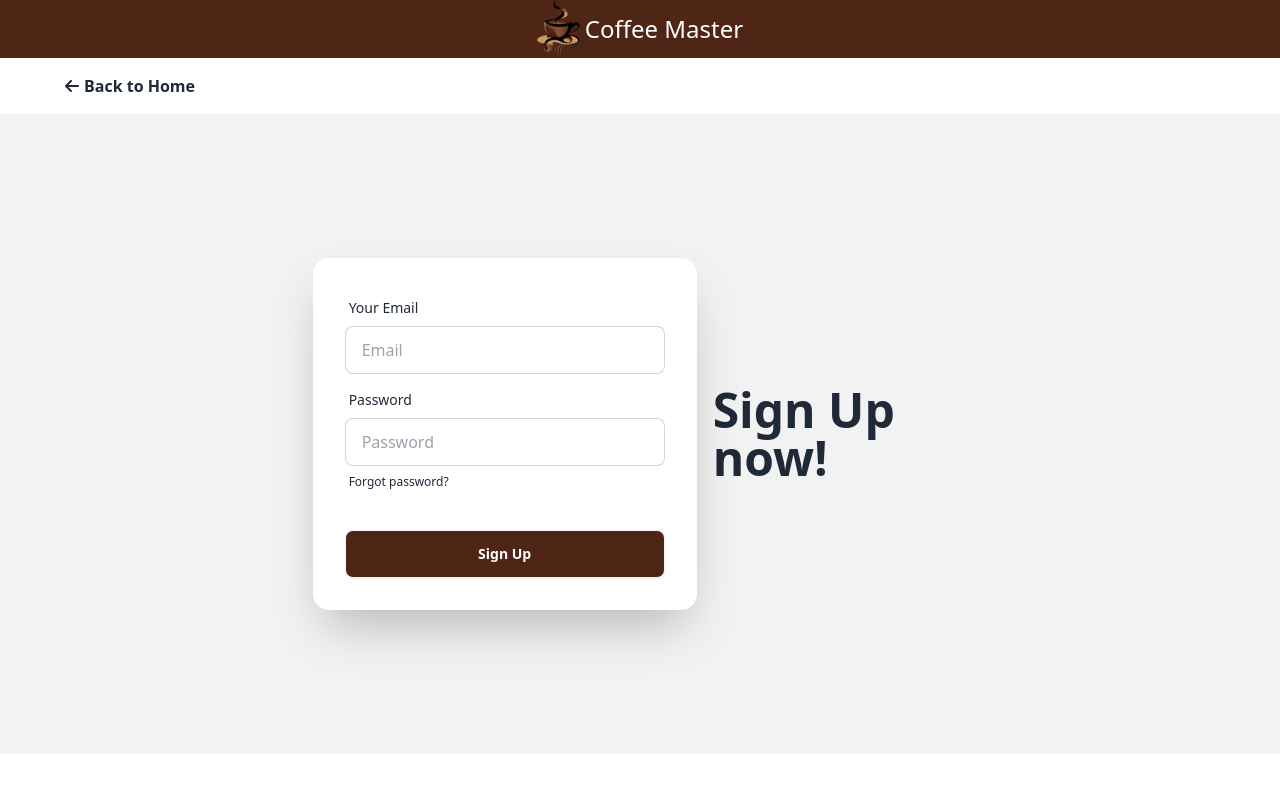
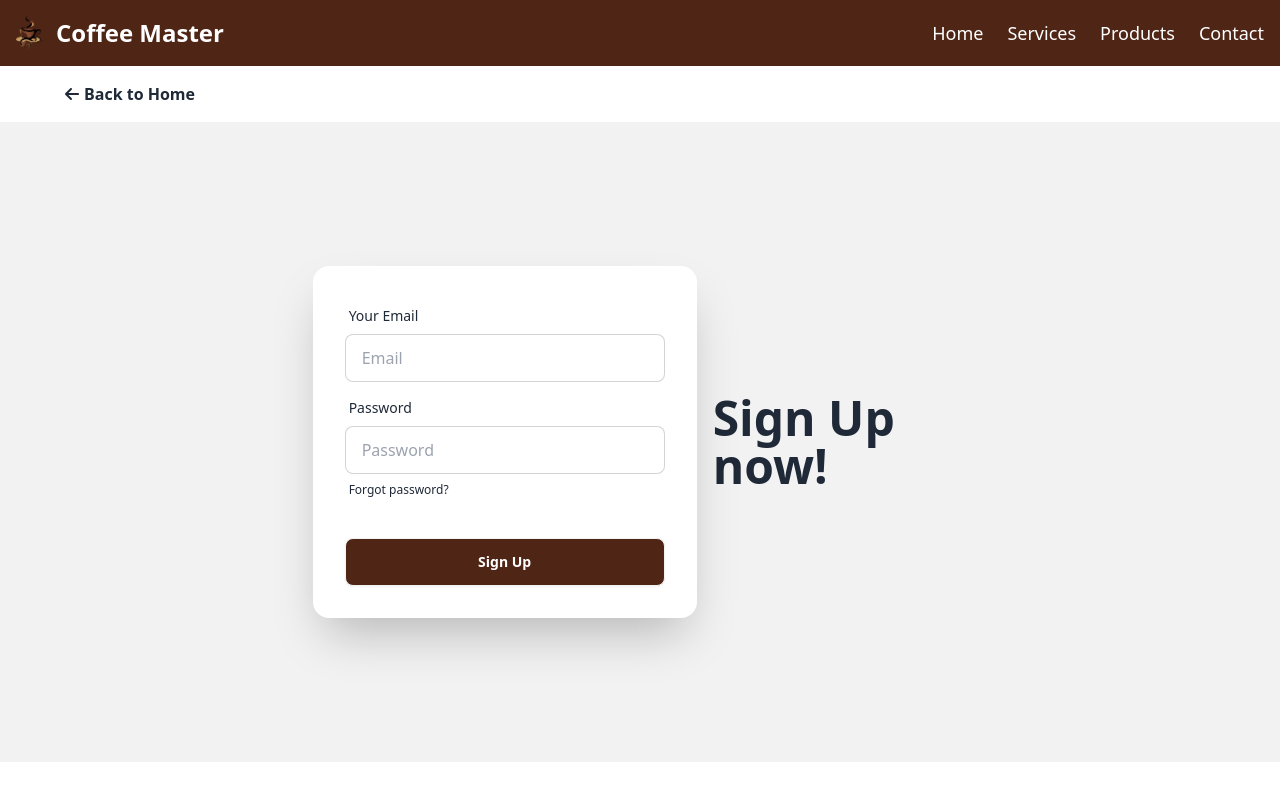
Before and after one commit to cssmh/coffee-store-client, a React (Vite) app: page /signUp in a window 1280 px wide. Shown: the top 800 px of the page. Built offline with nearby package versions, Linux system fonts and the light colour scheme.

Commit message:
banner and navbar updated, framer-motion added

```diff
--- a/package.json
+++ b/package.json
@@ -12,6 +12,7 @@
   "dependencies": {
     "cors": "^2.8.5",
     "firebase": "^10.8.0",
+    "framer-motion": "^11.11.1",
     "localforage": "^1.10.0",
     "match-sorter": "^6.3.4",
     "prop-types": "^15.8.1",
--- a/src/Component/AddCoffee/AddCoffee.jsx
+++ b/src/Component/AddCoffee/AddCoffee.jsx
@@ -13,9 +13,8 @@ const AddCoffee = () => {
     const details = form.details.value;
     const photo = form.photo.value;
     const formData = { name, chef, price, taste, category, details, photo };
-    // console.log(formData);
 
-    fetch("https://coffee-store-server-md-momin-hossains-projects.vercel.app/coffees", {
+    fetch("http://localhost:5000/coffees", {
       method: "POST",
       headers: {
         "content-type": "application/json",
@@ -25,9 +24,9 @@ const AddCoffee = () => {
       .then((res) => res.json())
       .then((data) => {
         console.log(data);
-        if(data.insertedId){
-            swal("Good job!", "Coffee Added", "success");
-            form.reset()
+        if (data.insertedId) {
+          swal("Good job!", "Coffee Added", "success");
+          form.reset();
         }
       });
   };
@@ -36,7 +35,9 @@ const AddCoffee = () => {
     <div>
       <BackHome></BackHome>
       <div className="md:mx-16 mt-4 px-5 md:px-16 py-10 bg-[#f2f0f0]">
-        <h1 className="text-center text-2xl font-semibold mb-4">Add New Coffee</h1>
+        <h1 className="text-center text-2xl font-semibold mb-4">
+          Add New Coffee
+        </h1>
         <form onSubmit={handleFormAddButton}>
           {/* Name & chef */}
           <div className="flex flex-col md:flex-row justify-between gap-4 mb-5">
--- a/src/Component/Details/Details.jsx
+++ b/src/Component/Details/Details.jsx
@@ -3,7 +3,6 @@ import BackHome from "../BackHome/BackHome";
 
 const Details = () => {
   const detailsForCoffee = useLoaderData();
-  console.log(detailsForCoffee);
   const { name, chef, price, taste, category, details, photo } =
     detailsForCoffee;
 
--- a/src/Component/Home/Coffees.jsx
+++ b/src/Component/Home/Coffees.jsx
@@ -20,9 +20,12 @@ const Coffees = ({ getCoffees, allCoffees, setAllCoffees }) => {
     }).then((willDelete) => {
       if (willDelete) {
         // fetch part
-        fetch(`https://coffee-store-server-md-momin-hossains-projects.vercel.app/delete/${idx}`, {
-          method: "DELETE",
-        })
+        fetch(
+          `http://localhost:5000/delete/${idx}`,
+          {
+            method: "DELETE",
+          }
+        )
           .then((res) => res.json())
           .then((data) => {
             console.log(data);
--- a/src/Component/Navbar/Navbar.jsx
+++ b/src/Component/Navbar/Navbar.jsx
@@ -1,10 +1,96 @@
+import { Link } from "react-router-dom";
+import { FaBars } from "react-icons/fa";
 import photo from "../../assets/more/logo1.png";
+import { useState } from "react";
+
 const Navbar = () => {
+  const [isOpen, setIsOpen] = useState(false);
+
+  const toggleMenu = () => {
+    setIsOpen(!isOpen);
+  };
+
   return (
-    <div className="flex justify-center items-center bg-[#4f2516]">
-      <img src={photo} className="w-12" alt="" />
-      <h1 className="text-2xl text-white">Coffee Master</h1>
-    </div>
+    <header className="bg-[#4f2516] sticky top-0 z-50">
+      <div className="container mx-auto px-4 flex justify-between items-center py-4">
+        {/* Logo */}
+        <div className="flex items-center">
+          <img src={photo} className="w-7" alt="Coffee Master Logo" />
+          <h1 className="text-2xl text-white ml-3 font-semibold">Coffee Master</h1>
+        </div>
+
+        {/* Desktop Navigation */}
+        <nav className="hidden md:flex space-x-6">
+          <Link
+            to="/"
+            className="text-white text-lg hover:text-gray-300 transition duration-300"
+          >
+            Home
+          </Link>
+          <Link
+            to="/services"
+            className="text-white text-lg hover:text-gray-300 transition duration-300"
+          >
+            Services
+          </Link>
+          <Link
+            to="/products"
+            className="text-white text-lg hover:text-gray-300 transition duration-300"
+          >
+            Products
+          </Link>
+          <Link
+            to="/contact"
+            className="text-white text-lg hover:text-gray-300 transition duration-300"
+          >
+            Contact
+          </Link>
+        </nav>
+
+        {/* Mobile Menu Button */}
+        <div className="md:hidden">
+          <button onClick={toggleMenu} className="text-white text-2xl">
+            <FaBars />
+          </button>
+        </div>
+      </div>
+
+      {/* Mobile Dropdown Menu */}
+      {isOpen && (
+        <div className="absolute top-16 left-0 w-full bg-[#4f2516] py-3 z-50">
+          <nav className="space-y-2">
+            <Link
+              to="/"
+              className="block text-white text-center hover:bg-gray-700 py-2"
+              onClick={() => setIsOpen(false)}
+            >
+              Home
+            </Link>
+            <Link
+              to="/services"
+              className="block text-white text-center hover:bg-gray-700 py-2"
+              onClick={() => setIsOpen(false)}
+            >
+              Services
+            </Link>
+            <Link
+              to="/products"
+              className="block text-white text-center hover:bg-gray-700 py-2"
+              onClick={() => setIsOpen(false)}
+            >
+              Products
+            </Link>
+            <Link
+              to="/contact"
+              className="block text-white text-center hover:bg-gray-700 py-2"
+              onClick={() => setIsOpen(false)}
+            >
+              Contact
+            </Link>
+          </nav>
+        </div>
+      )}
+    </header>
   );
 };
 
--- a/src/Component/SignIn/SignIn.jsx
+++ b/src/Component/SignIn/SignIn.jsx
@@ -25,7 +25,7 @@ const SignIn = () => {
           lastLoggedAt: res.user?.metadata?.lastSignInTime,
         };
         // update lastLoggedAt to database using unique email not to have id
-        fetch("https://coffee-store-server-md-momin-hossains-projects.vercel.app/user-update", {
+        fetch("http://localhost:5000/user-update", {
           method: "PATCH",
           headers: {
             "content-type": "application/json",
--- a/src/Component/SignUp/SignUp.jsx
+++ b/src/Component/SignUp/SignUp.jsx
@@ -22,16 +22,13 @@ const SignUp = () => {
         const createdAt = res.user.metadata.creationTime;
         const dataToDatabase = { email, createdAt };
         // set to database
-        fetch(
-          "https://coffee-store-server-md-momin-hossains-projects.vercel.app/users",
-          {
-            method: "POST",
-            headers: {
-              "content-type": "application/json",
-            },
-            body: JSON.stringify(dataToDatabase),
-          }
-        )
+        fetch("http://localhost:5000/users", {
+          method: "POST",
+          headers: {
+            "content-type": "application/json",
+          },
+          body: JSON.stringify(dataToDatabase),
+        })
           .then((res) => res.json())
           .then((data) => {
             if (data.insertedId) {
--- a/src/Component/UpdateCoffee/UpdateCoffee.jsx
+++ b/src/Component/UpdateCoffee/UpdateCoffee.jsx
@@ -30,7 +30,7 @@ const UpdateCoffee = () => {
     };
     // console.log(formUpdatedData);
 
-    fetch(`https://coffee-store-server-md-momin-hossains-projects.vercel.app/update/${_id}`, {
+    fetch(`http://localhost:5000/update/${_id}`, {
       method: "PUT",
       headers: {
         "content-type": "application/json",
--- a/src/Component/Users/Users.jsx
+++ b/src/Component/Users/Users.jsx
@@ -19,9 +19,12 @@ const Users = () => {
     }).then((willDelete) => {
       if (willDelete) {
         // delete from database
-        fetch(`https://coffee-store-server-md-momin-hossains-projects.vercel.app/user/delete/${idx}`, {
-          method: "DELETE",
-        })
+        fetch(
+          `http://localhost:5000/user/delete/${idx}`,
+          {
+            method: "DELETE",
+          }
+        )
           .then((res) => res.json())
           .then((data) => {
             console.log(data);
--- a/src/MainLayout/MainLayout.jsx
+++ b/src/MainLayout/MainLayout.jsx
@@ -6,7 +6,6 @@ import { useEffect } from "react";
 import { FallingLines } from "react-loader-spinner";
 
 const MainLayout = () => {
-  // Dynamic title
   const loc = useLocation();
   useEffect(() => {
     const path = loc.pathname.toUpperCase();
@@ -18,28 +17,27 @@ const MainLayout = () => {
       document.title = `Coffee${path.replace("/", "-")}`;
     }
   }, [loc.pathname, loc.state]);
-  // Dynamic title End
   const navigationForSpinner = useNavigation();
 
   return (
     <div>
-      <Navbar></Navbar>
+      <Navbar />
       <div className="min-h-[70vh]">
         {navigationForSpinner.state === "loading" ? (
           <div className="flex justify-center">
             <FallingLines
               color="#4fa94d"
-              width="100"
+              width="62"
               visible={true}
               ariaLabel="falling-circles-loading"
             />
           </div>
         ) : (
-          <Outlet></Outlet>
+          <Outlet />
         )}
         <Toaster position="top-right" reverseOrder={false} />
       </div>
-      <Footer></Footer>
+      <Footer />
     </div>
   );
 };
--- a/src/Root/Root.jsx
+++ b/src/Root/Root.jsx
@@ -18,7 +18,8 @@ const Root = createBrowserRouter([
       {
         path: "/",
         element: <Home></Home>,
-        loader: () => fetch("https://coffee-store-server-md-momin-hossains-projects.vercel.app/coffees"),
+        loader: () =>
+          fetch("http://localhost:5000/coffees"),
       },
       {
         path: "/add-coffee",
@@ -28,26 +29,31 @@ const Root = createBrowserRouter([
         path: "/update-coffee/:id",
         element: <UpdateCoffee></UpdateCoffee>,
         loader: ({ params }) =>
-          fetch(`https://coffee-store-server-md-momin-hossains-projects.vercel.app/coffee-update/${params.id}`),
+          fetch(
+            `http://localhost:5000/coffee-update/${params.id}`
+          ),
       },
       {
         path: "/details/:id",
         element: <Details></Details>,
         loader: ({ params }) =>
-          fetch(`https://coffee-store-server-md-momin-hossains-projects.vercel.app/coffee-update/${params.id}`),
+          fetch(
+            `http://localhost:5000/coffee-update/${params.id}`
+          ),
       },
       {
         path: "/signUp",
-        element: <SignUp></SignUp>
+        element: <SignUp></SignUp>,
       },
       {
         path: "/signIn",
-        element: <SignIn></SignIn>
+        element: <SignIn></SignIn>,
       },
       {
         path: "/users",
         element: <Users></Users>,
-        loader: () => fetch("https://coffee-store-server-md-momin-hossains-projects.vercel.app/allUsers")
+        loader: () =>
+          fetch("http://localhost:5000/allUsers"),
       },
     ],
   },
```
Also changed, not shown: src/Component/Home/Banner.jsx (+42 -19 lines), 2 other files (tests, documents, lock files or other folders).
